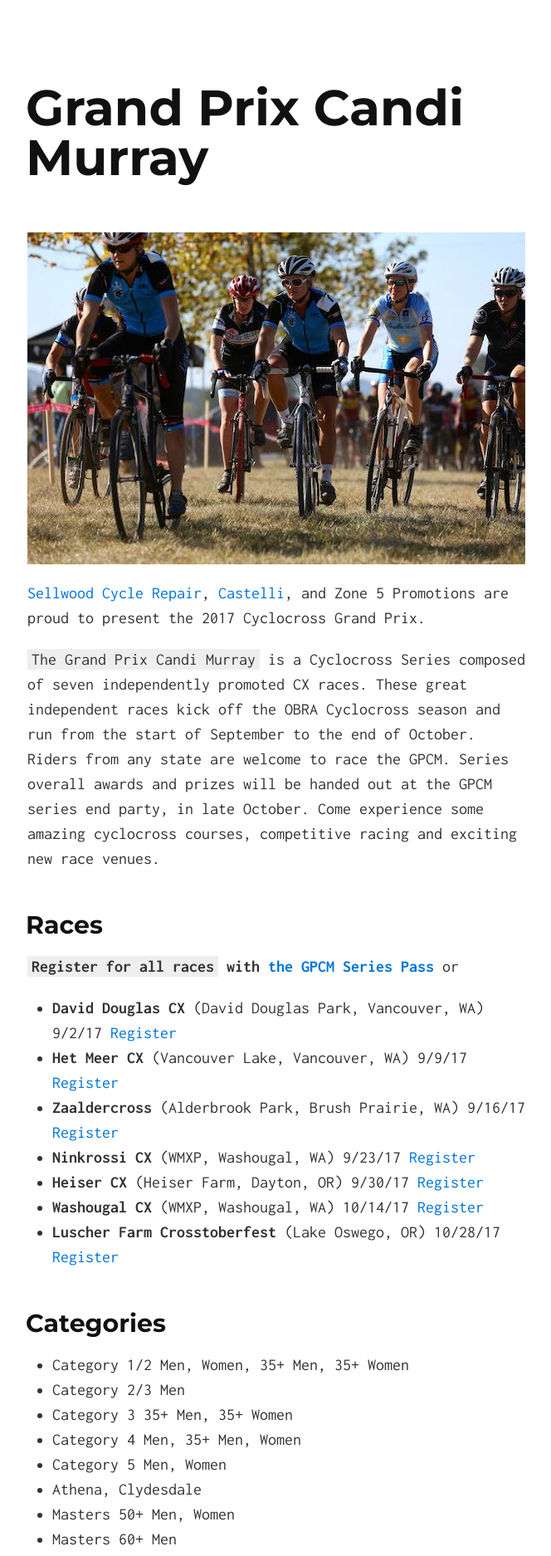
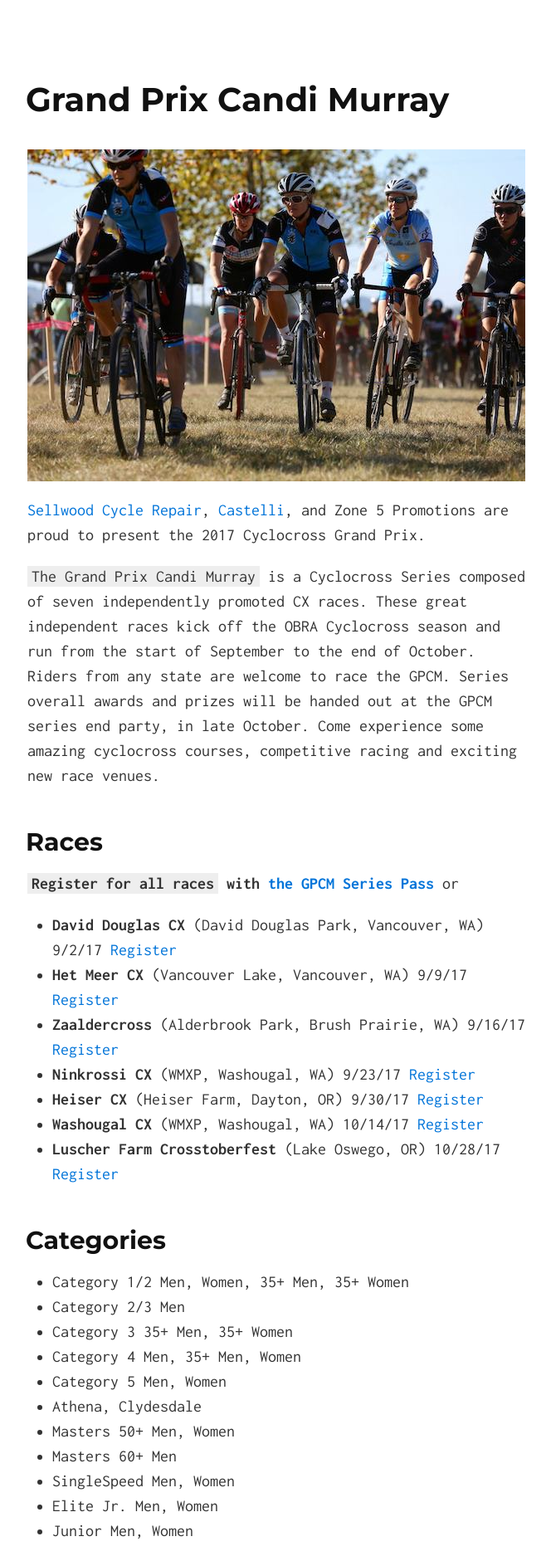
Before and after one commit to mathowie/cyclocross.gp, a Jekyll site: the page built from index.md, in a window 1280 px wide. Shown: the top 1875 px of the page at 83% size, without its empty margins (307-971 px from the left). Built offline with Jekyll 4.4.1, drawn with Linux system fonts in a browser that asks for light colours.

Commit message:
font sizing

```diff
--- a/_sass/_solo.scss
+++ b/_sass/_solo.scss
@@ -39,14 +39,14 @@
 }
 
 h1 {
-  font-size: 2.5rem;
+  font-size: 2rem;
   margin-bottom: 1rem;
 }
 
 @media (min-width: 30rem) {
   h1 {
-    font-size: 3rem;
-    margin-bottom: 3rem;
+    font-size: 2rem;
+    margin-bottom: 2rem;
   }
 }
 
```
